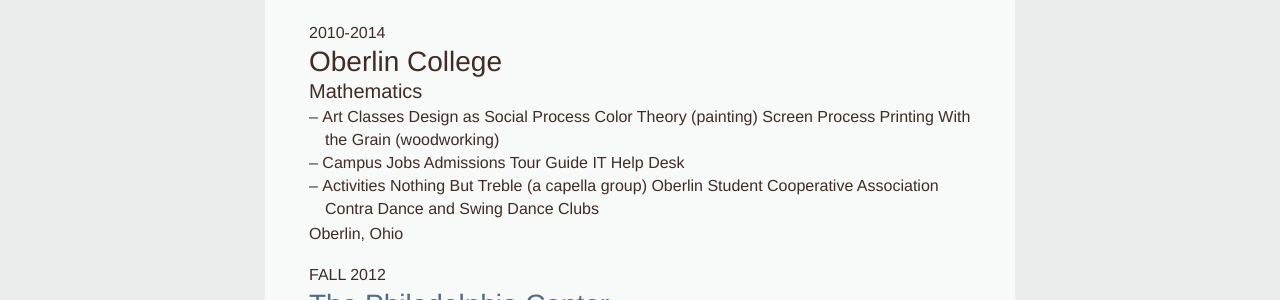
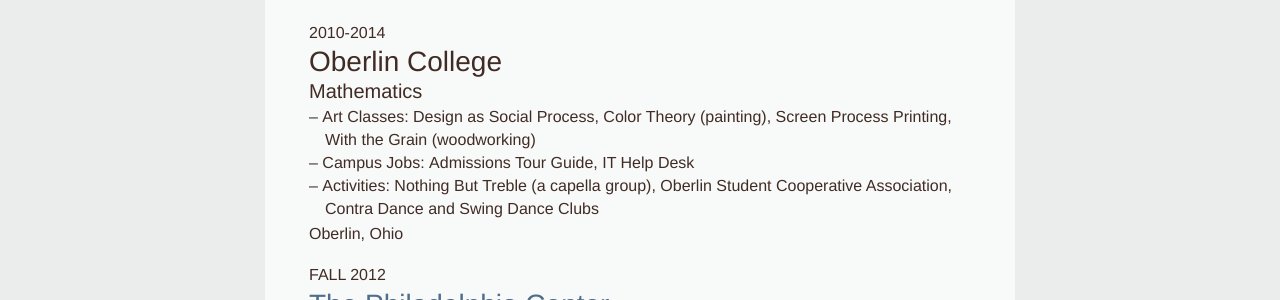
Before and after one commit to nmorduch/nmorduch.github.io, a Jekyll site: the page built from about/index.html, in a window 1280 px wide. Shown: the part 2146-2446 px from the top of the page. Built offline with Jekyll 4.4.1, drawn with Linux system fonts in a browser that asks for light colours; Markdown is read by kramdown in place of the engine named in the settings.

Commit message:
Added commas in inline list

```diff
--- a/about/index.html
+++ b/about/index.html
@@ -47,9 +47,9 @@
 						<ul>
 							{% for detail in school.details %}
 								<li>
-									<strong>{{ detail.name }}</strong>
+									<strong>{{ detail.name }}: </strong>
 									{% for item in detail.list %}
-										{{ item }}
+										<span class="li-comma">{{ item }}</span>
 									{% endfor %}
 								</li>
 							{% endfor %}
--- a/static/css/screen.css
+++ b/static/css/screen.css
@@ -243,3 +243,9 @@
 .resume-item h3 {
   line-height: 28px;
 }
+.resume-item .li-comma::after {
+  content: ", ";
+}
+.resume-item .li-comma:last-child::after {
+  content: "";
+}
--- a/static/sass/screen.sass
+++ b/static/sass/screen.sass
@@ -193,3 +193,7 @@
 		font-weight: 500
 	h3
 		line-height: $font-size-h3
+	.li-comma::after
+		content: ", "
+	.li-comma:last-child::after
+		content: ""
```
